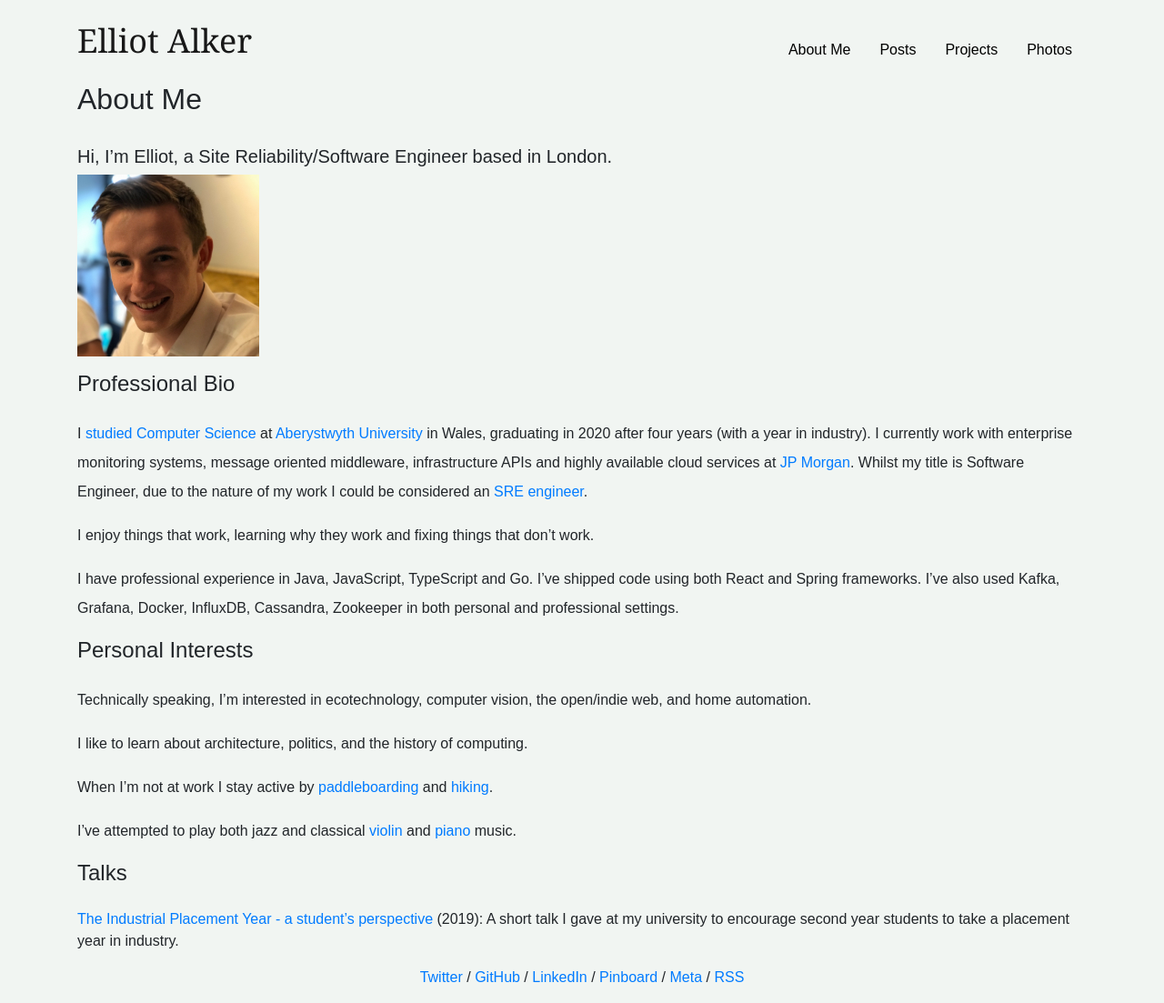
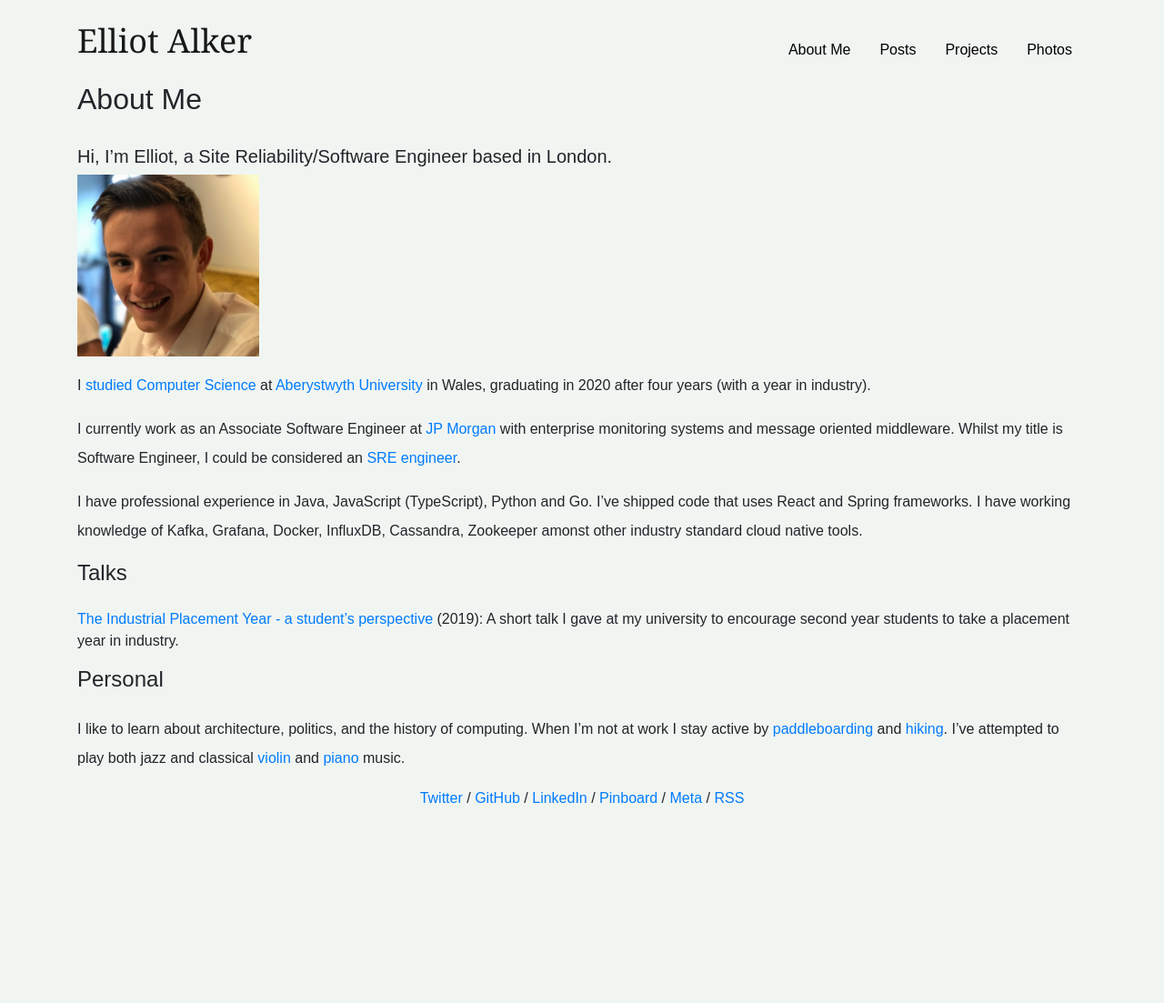
Before and after one commit to ealker/ealker.github.io, a Jekyll site: the page built from about.md, in a window 1280 px wide. Shown: the whole page at 91% size. Built offline with Jekyll 4.4.1, drawn with Linux system fonts in a browser that asks for light colours; nearby versions of some CDN libraries; after the commit the page ends 906 px from its top, so only the background shows below that.

```diff
--- a/about.md
+++ b/about.md
@@ -6,56 +6,18 @@
 ##### Hi, I'm Elliot, a Site Reliability/Software Engineer based in London.
 <img src="./assets/img/elliot/elliot-small.jpg" width="200">
 
-#### Professional Bio
+I [studied Computer Science](./university.html) at [Aberystwyth University](https://www.aber.ac.uk/en/cs/) in Wales, graduating in 2020 after four years (with a year in industry).
 
-I [studied Computer Science](./university.html) at [Aberystwyth University](https://www.aber.ac.uk/en/cs/) in Wales, graduating in 2020 after four years (with a year in industry).
-I currently work with enterprise monitoring systems, message oriented middleware, infrastructure APIs and highly available cloud services at [JP Morgan](https://www.jpmorgan.com/insights/technology). Whilst my title is Software Engineer, due to the nature of my work I could be considered an [SRE engineer](https://www.redhat.com/en/topics/devops/what-is-sre).
+I currently work as an Associate Software Engineer at [JP Morgan](https://www.jpmorgan.com/insights/technology) with enterprise monitoring systems and message oriented middleware. Whilst my title is Software Engineer, I could be considered an [SRE engineer](https://www.redhat.com/en/topics/devops/what-is-sre).
 
-I enjoy things that work, learning why they work and fixing things that don't work.
+I have professional experience in Java, JavaScript (TypeScript), Python and Go. I've shipped code that uses React and Spring frameworks. I have working knowledge of Kafka, Grafana, Docker, InfluxDB, Cassandra, Zookeeper amonst other industry standard cloud native tools.
 
-I have professional experience in Java, JavaScript, TypeScript and Go. I've shipped code using both  React and Spring frameworks. I've also used Kafka, Grafana, Docker, InfluxDB, Cassandra, Zookeeper in both personal and professional settings.
-
-#### Personal Interests
-
-Technically speaking, I'm interested in ecotechnology, computer vision, the open/indie web, and home automation.
-
-I like to learn about architecture, politics, and the history of computing.
-
-When I'm not at work I stay active by [paddleboarding](https://gallery.angharadbache.com/-paddleboardandchill/sneakpeek) and [hiking](https://gallery.angharadbache.com/-penyfan/gallery).
-
-I've attempted to play both jazz and classical [violin](https://issuu.com/musicforyouth/docs/mfy_proms_programme_2016_rd8_ver2) and [piano](https://soundcloud.com/ealker) music.
-
-
-<!-- <div class="container">
-
-and <a href="http://bronglais.blogspot.com/2017/05/aberystwyth-town-council-election.html">politics</a>.</p>
-  <div class="mx-auto">
-    <div class="intro">
-      <h4>I find that my time is split in three ways:</h4>
-    </div>
-  </div>
-</div>
-
-
-<div class="container">
-  <div class="row">
-    <div class="col-sm" style="background-color:#00567F">
-      <h3 class="text-center">EBS</h3>
-      <p class="text-center">I'm an advisor for an exciting new start up called European Blockchain Solutions. Find out more <a href="https://web.archive.org/web/20180810090909/http://euroblockchain.solutions/" class="bg-inverse text-white">here</a>.</p>
-    </div>
-
-    <div class="col-sm" style="background-color:#00ACFF">
-      <h3 class="text-center">TEDx</h3>
-      <p class="text-center bg-inverse text-white">I'm  working with some really awesome people on <a href="https://web.archive.org/web/20180810090909/http://tedxaberystwyth.com/">TEDx Aberystwyth</a>.</p>
-    </div>
-
-    <div class="col-sm" style="background-color:#0089CC">
-      <h3 class="text-center">BSc</h3>
-      <p class="text-center">I'm currently studying for my BSc in Computer Science at Aberystwyth University. My student page can be found <a href="https://web.archive.org/web/20180810090909/http://users.aber.ac.uk/ela12" class="bg-inverse text-white">here</a>.</p>
-    </div>
-  </div>
-</div> -->
 
 #### Talks
 
 - [The Industrial Placement Year - a student's perspective](https://www.aber.ac.uk/~dcswww/Dept/Teaching/Year-2/Second_Year_Induction-2019.html) (2019): A short talk I gave at my university to encourage second year students to take a placement year in industry.
+
+
+#### Personal
+
+I like to learn about architecture, politics, and the history of computing. When I'm not at work I stay active by [paddleboarding](https://gallery.angharadbache.com/-paddleboardandchill/sneakpeek) and [hiking](https://gallery.angharadbache.com/-penyfan/gallery). I've attempted to play both jazz and classical [violin](https://issuu.com/musicforyouth/docs/mfy_proms_programme_2016_rd8_ver2) and [piano](https://soundcloud.com/ealker) music.
```
Also changed, not shown: projects.md (+10 -7 lines), 1 other file.
